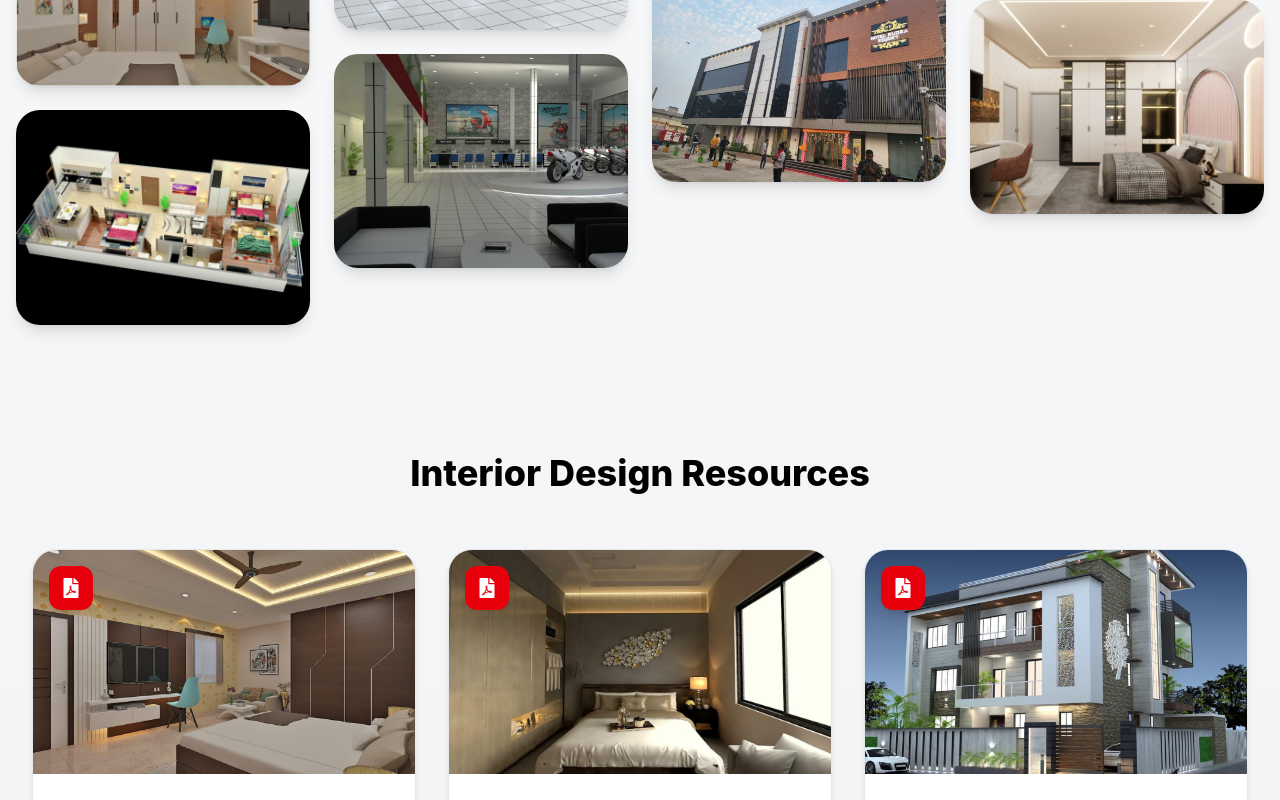
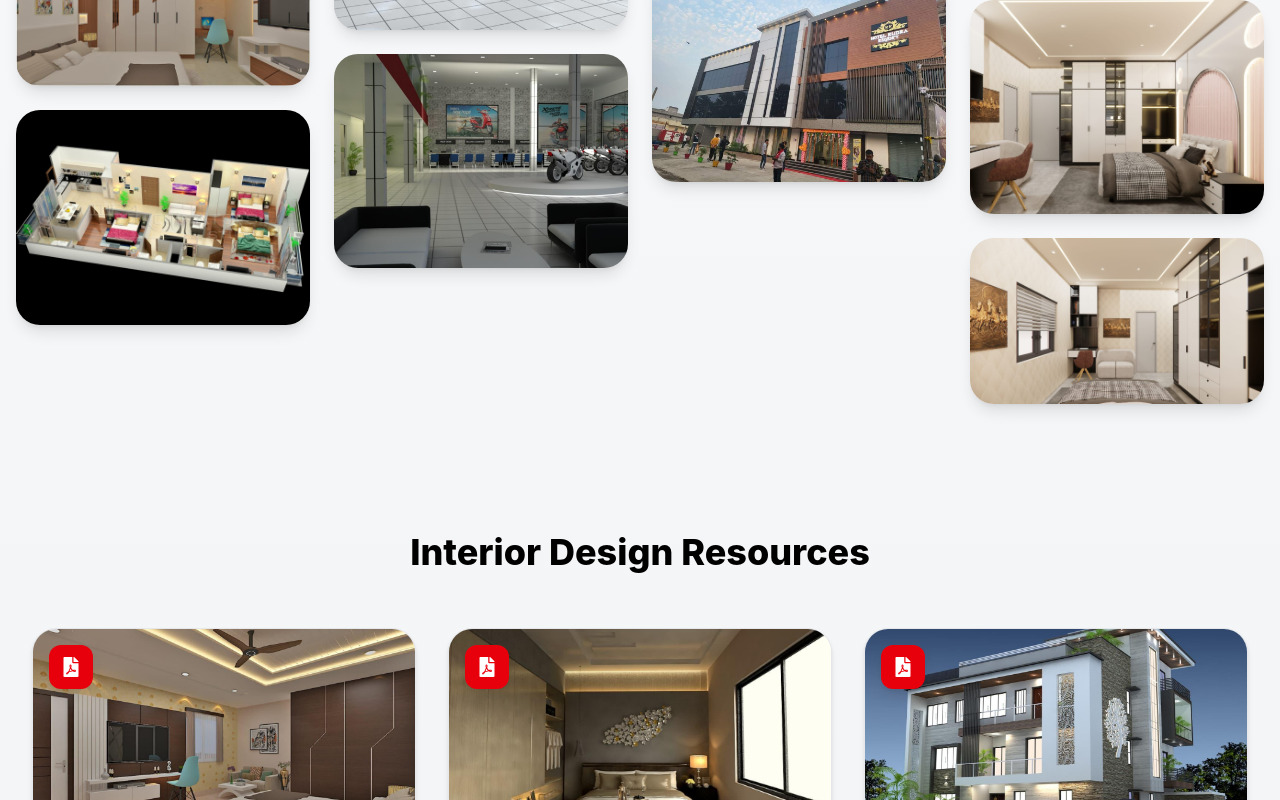
Before and after one commit to Satyam6201/DESIGN-TECH-PROXIMA, a React (Vite) app: page / in a window 1280 px wide. Shown: the part 5211-6011 px from the top of the page. Built offline with nearby package versions, Linux system fonts and the light colour scheme.

Commit message:
first commit

```diff
--- a/src/components/Gallery.jsx
+++ b/src/components/Gallery.jsx
@@ -73,6 +73,8 @@ const allImages = [
   { id: 51, category: 'Bedroom', url: '/assets/Bedroom/new1.jpg', title: 'Indian Master Bedroom' },
   { id: 52, category: 'Bedroom', url: '/assets/Bedroom/new2.jpg', title: 'Small Flat Bedroom' },
   { id: 53, category: 'Bedroom', url: '/assets/Bedroom/new3.jpg', title: 'Simple Indian Bedroom' },
+
+  { id: 54, category: 'Living', url: '/assets/Living/new.jpg', title: 'Family Living Room Setup' },
 ];
 
 /* =======================
```
